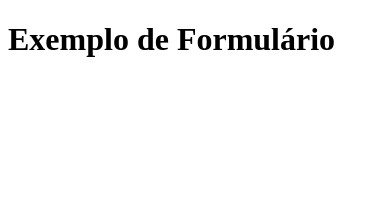
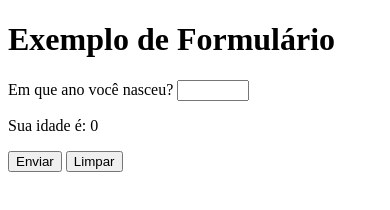
Before and after one commit to Luiz-Louberty/html-css, a plain HTML site: page exercicios/ex025/form010.html in a window 390 px wide. Drawn offline with Linux system fonts and the light colour scheme.

Commit message:
ultimo exercicio de form mais pasta para media query

```diff
--- a/exercicios/ex025/form010.html
+++ b/exercicios/ex025/form010.html
@@ -1,15 +1,35 @@
 <!DOCTYPE html>
 <html lang="pt-br">
+
 <head>
     <meta charset="UTF-8">
     <meta http-equiv="X-UA-Compatible" content="IE=edge">
     <meta name="viewport" content="width=device-width, initial-scale=1.0">
     <title>Formulário</title>
 </head>
+
 <body>
     <h1>Exemplo de Formulário</h1>
-    <p>
+    <form action="cadastro.php" method="get" autocomplete="on">
+        <p>
+            <label for="iano">Em que ano você nasceu?</label>
+            <input type="number" name="ano" id="iano" min="1900" max="2023" oninput="calcIdade()">
+        </p>
+        <p>
+            <label for="iidade">Sua idade é:</label>
+            <output id="iidade">0</output>
+        </p>
+        <p>
+            <input type="submit" value="Enviar">
+            <input type="reset" value="Limpar">
+        </p>
+    </form>
+    <script>
+        function calcIdade() {
+            let atual = new Date().getFullYear()
+            iidade.innerHTML = Number(atual) - Number(iano.value)
+        }
+    </script>
+</body>
 
-    </p>
-</body>
 </html>
```
Also changed, not shown: exercicios/ex026/imagens/back-pc.jpg (added), exercicios/ex026/imagens/back-phone.jpg (added), exercicios/ex026/imagens/back-print.jpg (added), exercicios/ex026/imagens/back-tablet.jpg (added), exercicios/ex026/imagens/back-tv.jpg (added), exercicios/ex026/imagens/cev-landscape.jpg (added), exercicios/ex026/imagens/cev-portrait.jpg (added), exercicios/ex026/imagens/icon-pc.png (added), exercicios/ex026/imagens/icon-phone.png (added), exercicios/ex026/imagens/icon-print.png (added), exercicios/ex026/imagens/icon-tablet.png (added), exercicios/ex026/imagens/icon-tv.png (added).
